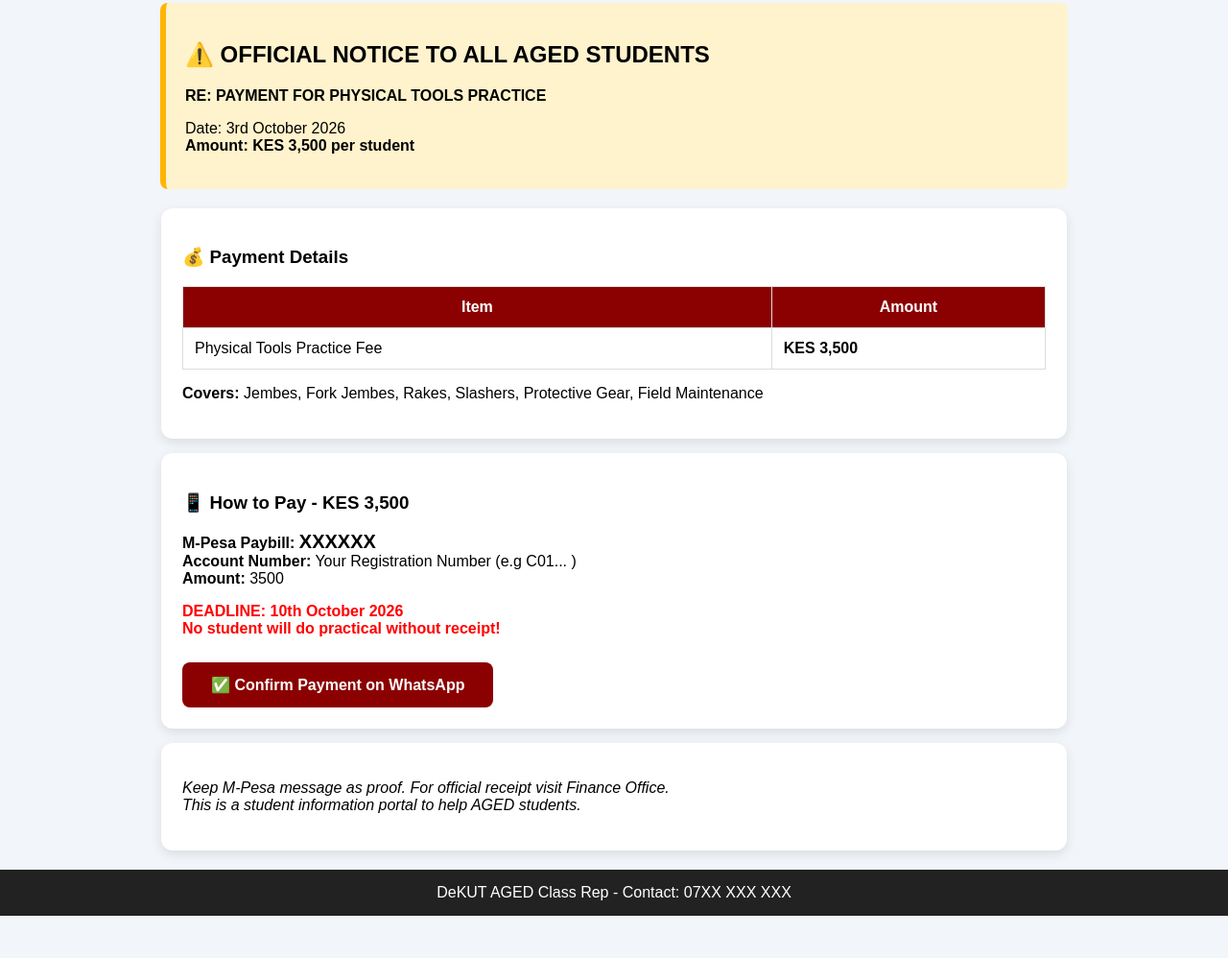
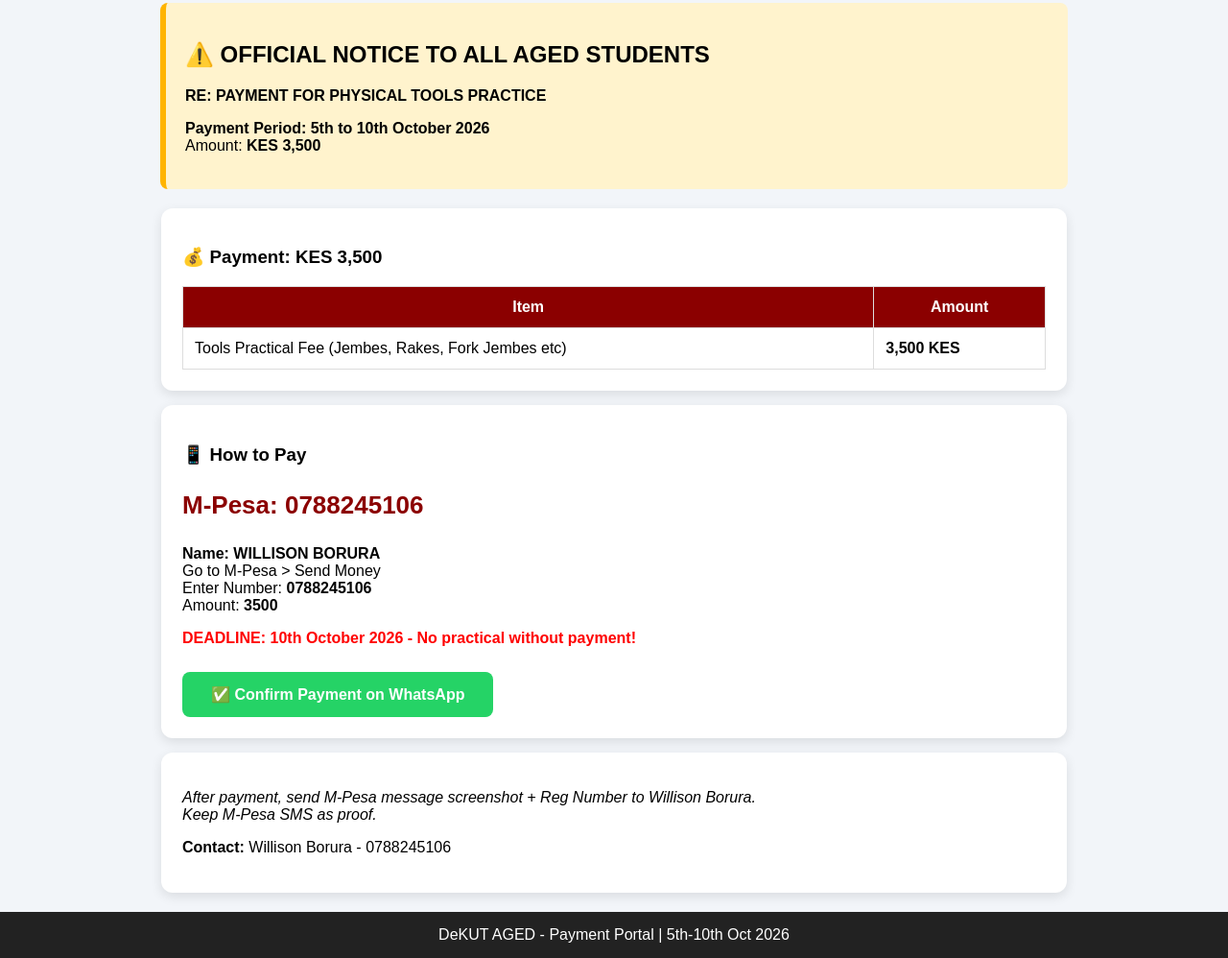
Before and after one commit to tradinghubzone/aged1, a plain HTML site: page index.html in a window 1280 px wide. Shown: the part 229-1227 px from the top of the page at 96% size. Before the commit the page ends 1183 px from the top, so only its background shows below. Drawn offline with Linux system fonts and the light colour scheme.

Commit message:
Update payment details and contact information

```diff
--- a/index.html
+++ b/index.html
@@ -1,15 +1,16 @@
 <!DOCTYPE html>
 <html>
 <head>
-<title>DeKUT AGED - Tool Practice Payment 3500</title>
+<title>DeKUT AGED - Tools Payment - KES 3500</title>
 <meta name="viewport" content="width=device-width, initial-scale=1">
 <style>
 body{margin:0;font-family:Arial;background:#f2f5f9}
 header{background:#8b0000;color:white;padding:25px;text-align:center}
 .notice{background:#fff3cd;border-left:6px solid #ffb400;padding:20px;margin:20px auto;max-width:900px;border-radius:8px}
 .card{background:white;padding:22px;margin:15px auto;max-width:900px;border-radius:12px;box-shadow:0 4px 12px rgba(0,0,0,0.1)}
-.btn{background:#8b0000;color:white;padding:14px 30px;border-radius:8px;text-decoration:none;display:inline-block;font-weight:bold;margin-top:10px}
+.btn{background:#25D366;color:white;padding:14px 30px;border-radius:8px;text-decoration:none;display:inline-block;font-weight:bold;margin-top:10px}
 table{width:100%;border-collapse:collapse} th,td{padding:12px;border:1px solid #ddd} th{background:#8b0000;color:white}
+.big{font-size:26px;font-weight:bold;color:#8b0000}
 </style>
 </head>
 <body>
@@ -22,37 +23,37 @@ table{width:100%;border-collapse:collapse} th,td{padding:12px;border:1px solid #
 <div class="notice">
 <h2>⚠️ OFFICIAL NOTICE TO ALL AGED STUDENTS</h2>
 <p><b>RE: PAYMENT FOR PHYSICAL TOOLS PRACTICE</b></p>
-<p>Date: 3rd October 2026<br>
-<b>Amount: KES 3,500 per student</b></p>
+<p><b>Payment Period: 5th to 10th October 2026</b><br>
+Amount: <b>KES 3,500</b></p>
 </div>
 
 <div class="card">
-<h3>💰 Payment Details</h3>
+<h3>💰 Payment: KES 3,500</h3>
 <table>
 <tr><th>Item</th><th>Amount</th></tr>
-<tr><td>Physical Tools Practice Fee</td><td><b>KES 3,500</b></td></tr>
+<tr><td>Tools Practical Fee (Jembes, Rakes, Fork Jembes etc)</td><td><b>3,500 KES</b></td></tr>
 </table>
-<p><b>Covers:</b> Jembes, Fork Jembes, Rakes, Slashers, Protective Gear, Field Maintenance</p>
 </div>
 
 <div class="card">
-<h3>📱 How to Pay - KES 3,500</h3>
-<p>
-<b>M-Pesa Paybill:</b> <b style="font-size:20px">XXXXXX</b><br>
-<b>Account Number:</b> Your Registration Number (e.g C01... )<br>
-<b>Amount:</b> 3500
-</p>
-<p style="color:red;font-weight:bold">DEADLINE: 10th October 2026<br>No student will do practical without receipt!</p>
-<a class="btn" href="https://wa.me/254700000000?text=Hello,%20I%20paid%20AGED%203500">✅ Confirm Payment on WhatsApp</a>
+<h3>📱 How to Pay</h3>
+<p class="big">M-Pesa: 0788245106</p>
+<p><b>Name: WILLISON BORURA</b><br>
+Go to M-Pesa > Send Money<br>
+Enter Number: <b>0788245106</b><br>
+Amount: <b>3500</b></p>
+<p style="color:red;font-weight:bold">DEADLINE: 10th October 2026 - No practical without payment!</p>
+<a class="btn" href="https://wa.me/254788245106?text=Hello%20Willison,%20I%20paid%20AGED%203500%20-%20My%20Reg%20No%20is%3A">✅ Confirm Payment on WhatsApp</a>
 </div>
 
 <div class="card">
-<p><i>Keep M-Pesa message as proof. For official receipt visit Finance Office.<br>
-This is a student information portal to help AGED students.</i></p>
+<p><i>After payment, send M-Pesa message screenshot + Reg Number to Willison Borura.<br>
+Keep M-Pesa SMS as proof.</i></p>
+<p><b>Contact:</b> Willison Borura - 0788245106</p>
 </div>
 
 <footer style="text-align:center;padding:15px;background:#222;color:white;margin-top:20px">
-DeKUT AGED Class Rep - Contact: 07XX XXX XXX
+DeKUT AGED - Payment Portal | 5th-10th Oct 2026
 </footer>
 </body>
-  </html>
+</html>
```
